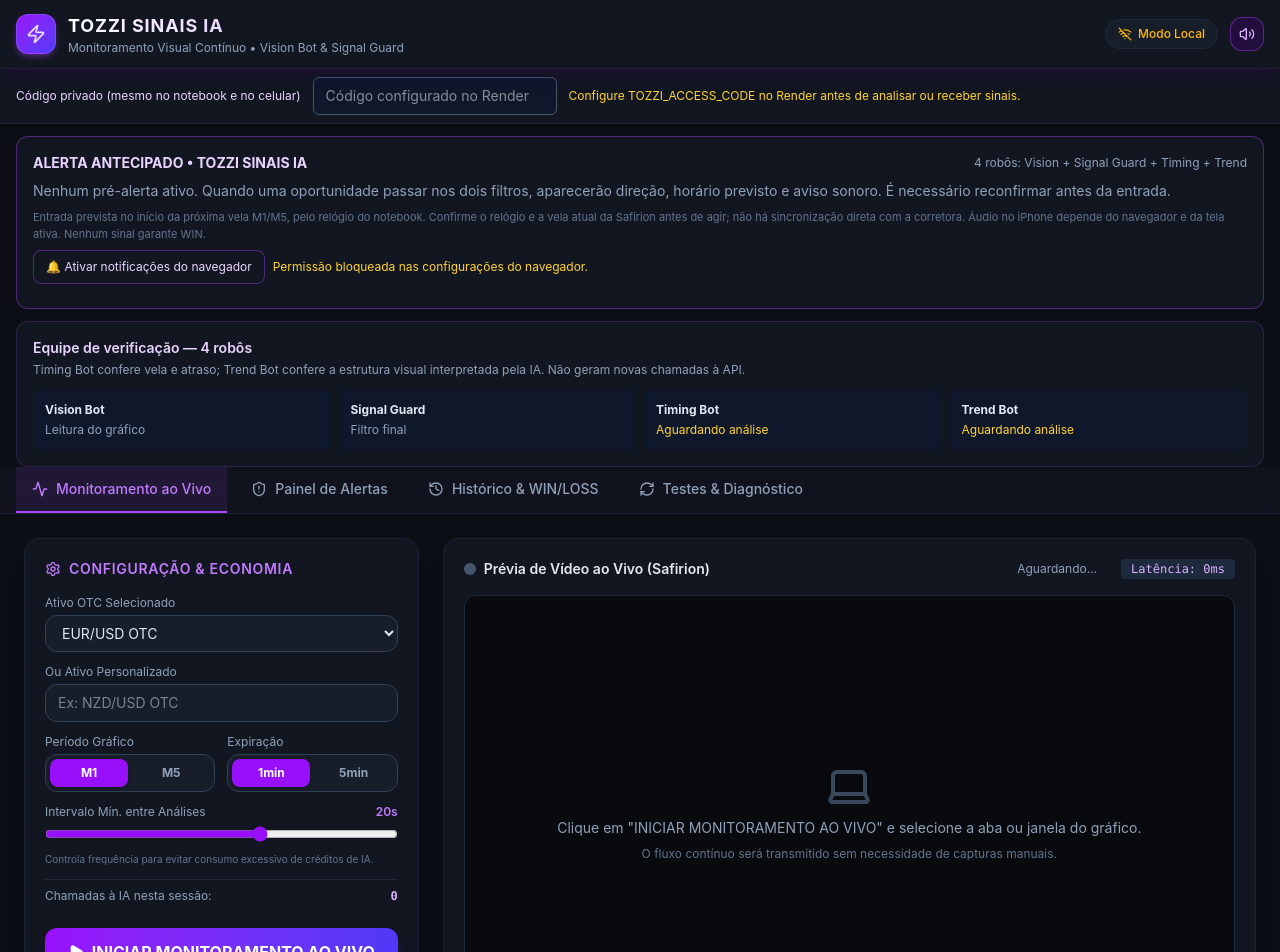
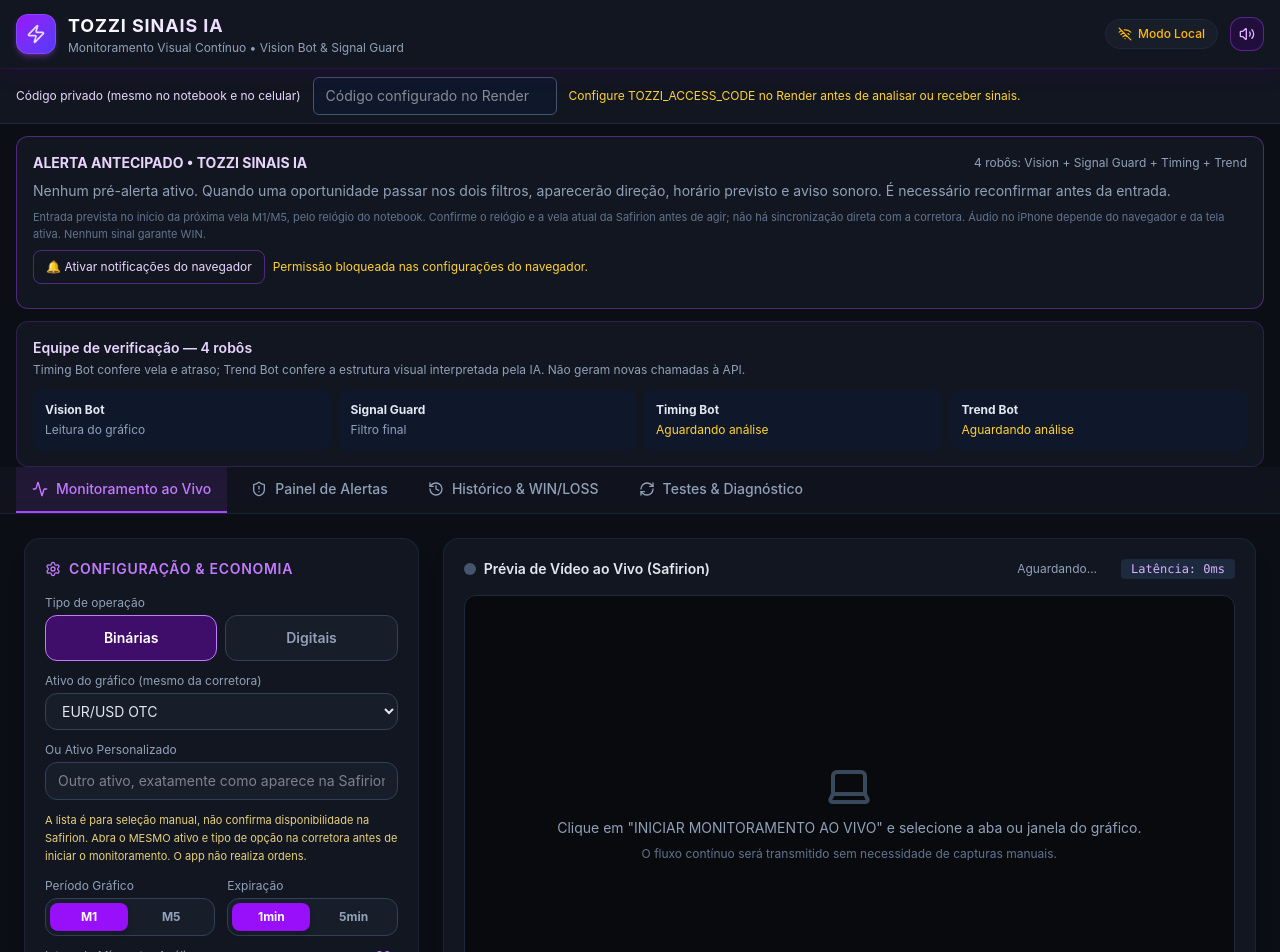
Before and after one commit to gabrielatozzi24/tozzi-sinais-IA, a React (Vite) app: page / in a window 1280 px wide. Shown: the top 952 px of the page. Built offline with nearby package versions, Linux system fonts and the light colour scheme.

Commit message:
Add binary/digital mode selector and expanded OTC plus regular forex instrument choices

```diff
--- a/src/App.tsx
+++ b/src/App.tsx
@@ -54,14 +54,16 @@ interface TestItem {
   resultMessage?: string;
 }
 
-const POPULAR_OTC_ASSETS = [
-  "EUR/USD OTC",
-  "GBP/USD OTC",
-  "USD/BRL OTC",
-  "EUR/JPY OTC",
-  "AUD/USD OTC",
-  "USD/JPY OTC",
-  "GBP/JPY OTC"
+const OTC_ASSETS = [
+  "EUR/USD OTC", "GBP/USD OTC", "USD/BRL OTC", "EUR/JPY OTC", "AUD/USD OTC",
+  "USD/JPY OTC", "GBP/JPY OTC", "NZD/USD OTC", "EUR/GBP OTC", "EUR/AUD OTC",
+  "EUR/CAD OTC", "GBP/CAD OTC", "GBP/AUD OTC", "AUD/JPY OTC", "CAD/JPY OTC",
+  "USD/CAD OTC", "USD/CHF OTC", "EUR/CHF OTC", "AUD/CAD OTC", "NZD/JPY OTC"
+];
+const REGULAR_ASSETS = [
+  "EUR/USD", "GBP/USD", "USD/JPY", "EUR/JPY", "AUD/USD", "NZD/USD", "USD/CAD",
+  "USD/CHF", "EUR/GBP", "EUR/AUD", "EUR/CAD", "GBP/JPY", "GBP/AUD",
+  "AUD/JPY", "EUR/CHF", "GBP/CHF", "CAD/JPY", "AUD/CAD"
 ];
 
 export default function App() {
@@ -70,6 +72,7 @@ export default function App() {
 
   // Configuration
   const [selectedAsset, setSelectedAsset] = useState("EUR/USD OTC");
+  const [optionMode, setOptionMode] = useState<"BINARIA" | "DIGITAL">("BINARIA");
   const [customAsset, setCustomAsset] = useState("");
   const [selectedTimeframe, setSelectedTimeframe] = useState<"M1" | "M5">("M1");
   const [selectedExpiration, setSelectedExpiration] = useState<"1min" | "5min">("1min");
@@ -442,7 +445,7 @@ export default function App() {
         signal: controller.signal,
         body: JSON.stringify({
           imageBase64: dataUrl, selectedAsset: customAsset || selectedAsset,
-          selectedTimeframe, selectedExpiration, phase, targetEpoch, priorDirection, captureTimestamp
+          selectedTimeframe, selectedExpiration, phase, targetEpoch, priorDirection, captureTimestamp, optionMode
         })
       });
       if (sessionId !== sessionRef.current || pauseRef.current || !mediaStreamRef.current) return;
@@ -725,15 +728,29 @@ export default function App() {
 
                 <div className="space-y-3">
                   <div>
-                    <label className="text-xs text-slate-400 block mb-1">Ativo OTC Selecionado</label>
+                    <label className="text-xs text-slate-400 block mb-1">Tipo de operação</label>
+                    <div className="grid grid-cols-2 gap-2 mb-3">
+                      {(["BINARIA", "DIGITAL"] as const).map(mode => (
+                        <button key={mode} type="button" onClick={() => setOptionMode(mode)}
+                          className={`rounded-xl border px-3 py-3 text-sm font-semibold ${optionMode === mode
+                            ? "border-purple-400 bg-purple-700/40 text-white"
+                            : "border-slate-700 bg-[#181d2a] text-slate-400"}`}>
+                          {mode === "BINARIA" ? "Binárias" : "Digitais"}
+                        </button>
+                      ))}
+                    </div>
+                    <label className="text-xs text-slate-400 block mb-1">Ativo do gráfico (mesmo da corretora)</label>
                     <select
                       value={selectedAsset}
                       onChange={(e) => setSelectedAsset(e.target.value)}
                       className="w-full bg-[#181d2a] border border-slate-700 rounded-xl px-3 py-2 text-sm text-slate-200 focus:outline-none focus:border-purple-500"
                     >
-                      {POPULAR_OTC_ASSETS.map((asset) => (
-                        <option key={asset} value={asset}>{asset}</option>
-                      ))}
+                      <optgroup label="Pares OTC">
+                        {OTC_ASSETS.map(asset => <option key={asset} value={asset}>{asset}</option>)}
+                      </optgroup>
+                      <optgroup label="Pares convencionais">
+                        {REGULAR_ASSETS.map(asset => <option key={asset} value={asset}>{asset}</option>)}
+                      </optgroup>
                     </select>
                   </div>
 
@@ -741,12 +758,17 @@ export default function App() {
                     <label className="text-xs text-slate-400 block mb-1">Ou Ativo Personalizado</label>
                     <input
                       type="text"
-                      placeholder="Ex: NZD/USD OTC"
+                      placeholder="Outro ativo, exatamente como aparece na Safirion"
                       value={customAsset}
                       onChange={(e) => setCustomAsset(e.target.value)}
                       className="w-full bg-[#181d2a] border border-slate-700 rounded-xl px-3 py-2 text-sm text-slate-200 focus:outline-none focus:border-purple-500"
                     />
                   </div>
+
+                  <p className="text-[11px] leading-relaxed text-amber-200/90">
+                    A lista é para seleção manual, não confirma disponibilidade na Safirion. Abra o MESMO ativo e
+                    tipo de opção na corretora antes de iniciar o monitoramento. O app não realiza ordens.
+                  </p>
 
                   <div className="grid grid-cols-2 gap-3">
                     <div>
```
